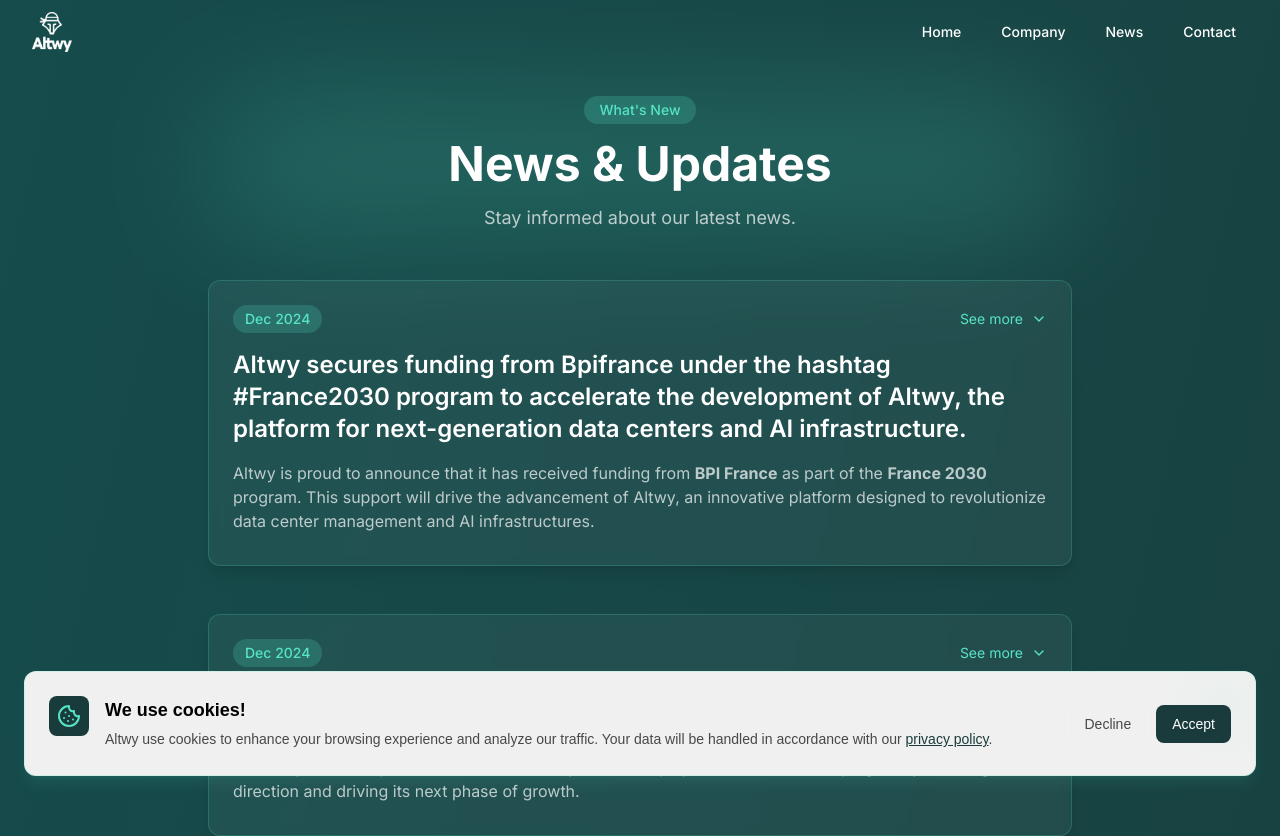
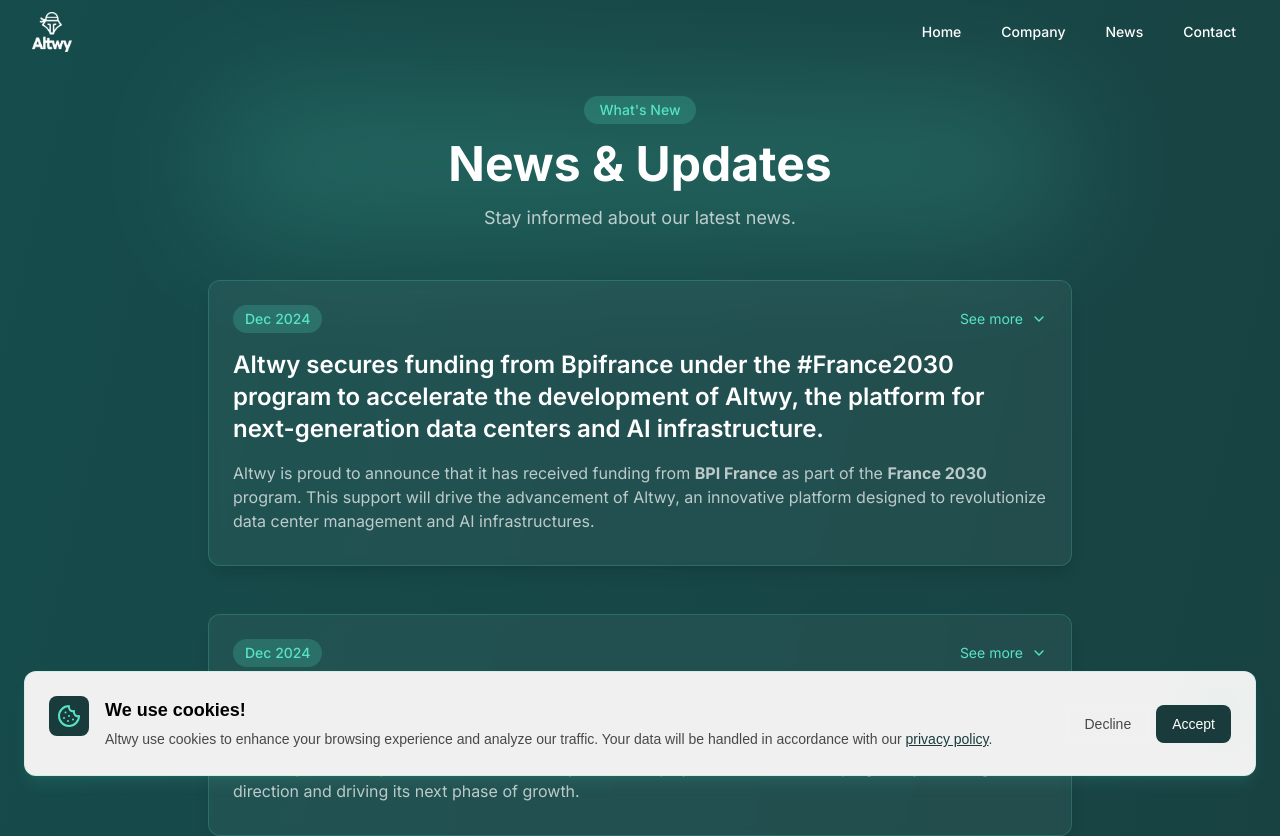
Before and after one commit to anthonyserrano34/test-website, a Next.js app: page /news in a window 1280 px wide. Shown: the top 836 px of the page. Built offline with nearby package versions, Linux system fonts and the light colour scheme.

Commit message:
[#102] Fix typo in news title regarding Altwy's funding under the France2030 program

```diff
--- a/app/news/news.tsx
+++ b/app/news/news.tsx
@@ -17,7 +17,7 @@
 	{
 		id: 13,
 		date: "Dec 2024",
-		title: "Altwy secures funding from Bpifrance under the hashtag #France2030 program to accelerate the development of Altwy, the platform for next-generation data centers and AI infrastructure.",
+		title: "Altwy secures funding from Bpifrance under the #France2030 program to accelerate the development of Altwy, the platform for next-generation data centers and AI infrastructure.",
 		contentType: "text",
 		content: `Altwy is proud to announce that it has received funding from **BPI France** as part of the **France 2030** program. This support will drive the advancement of Altwy, an innovative platform designed to revolutionize data center management and AI infrastructures.
 
```
